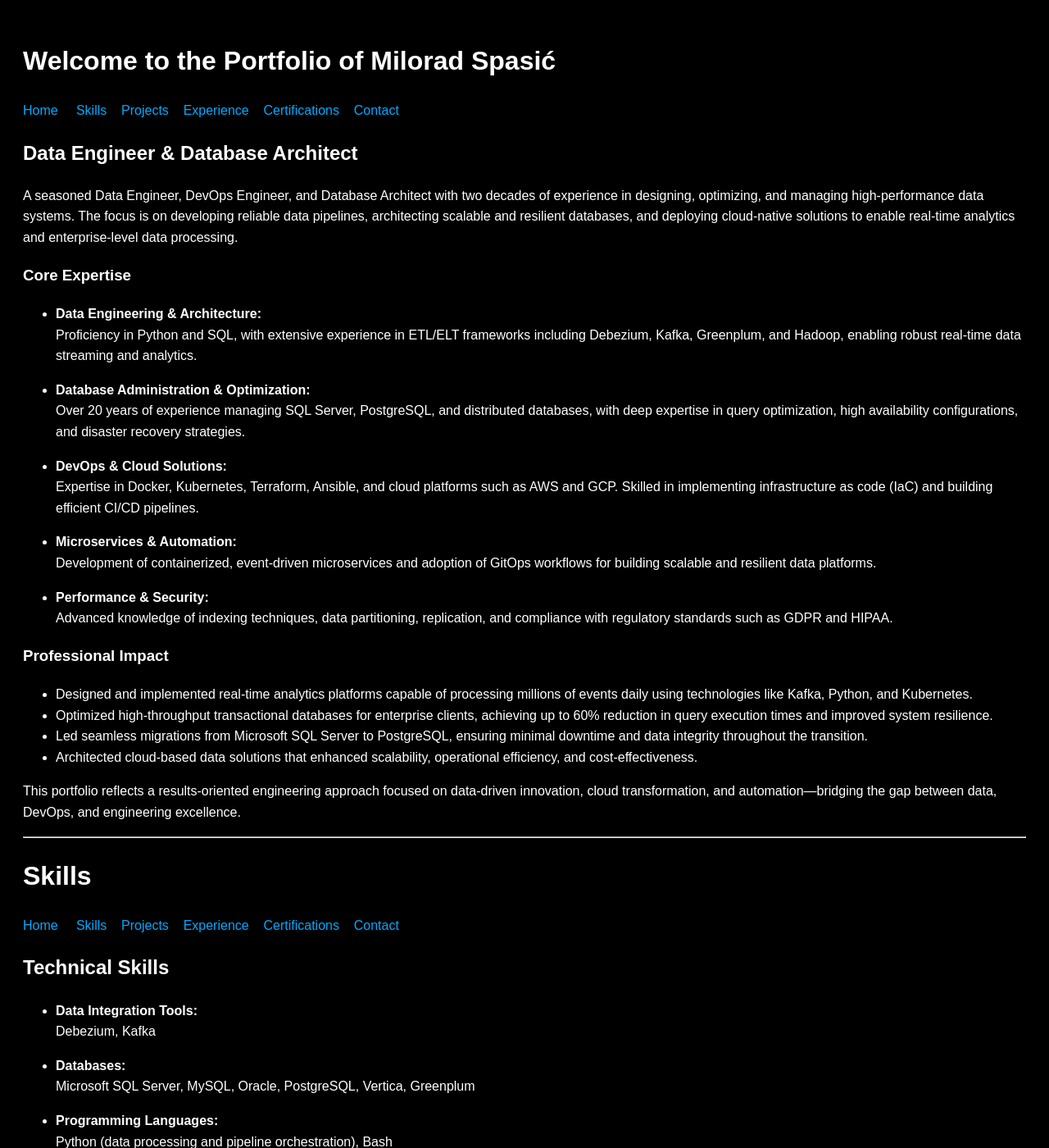
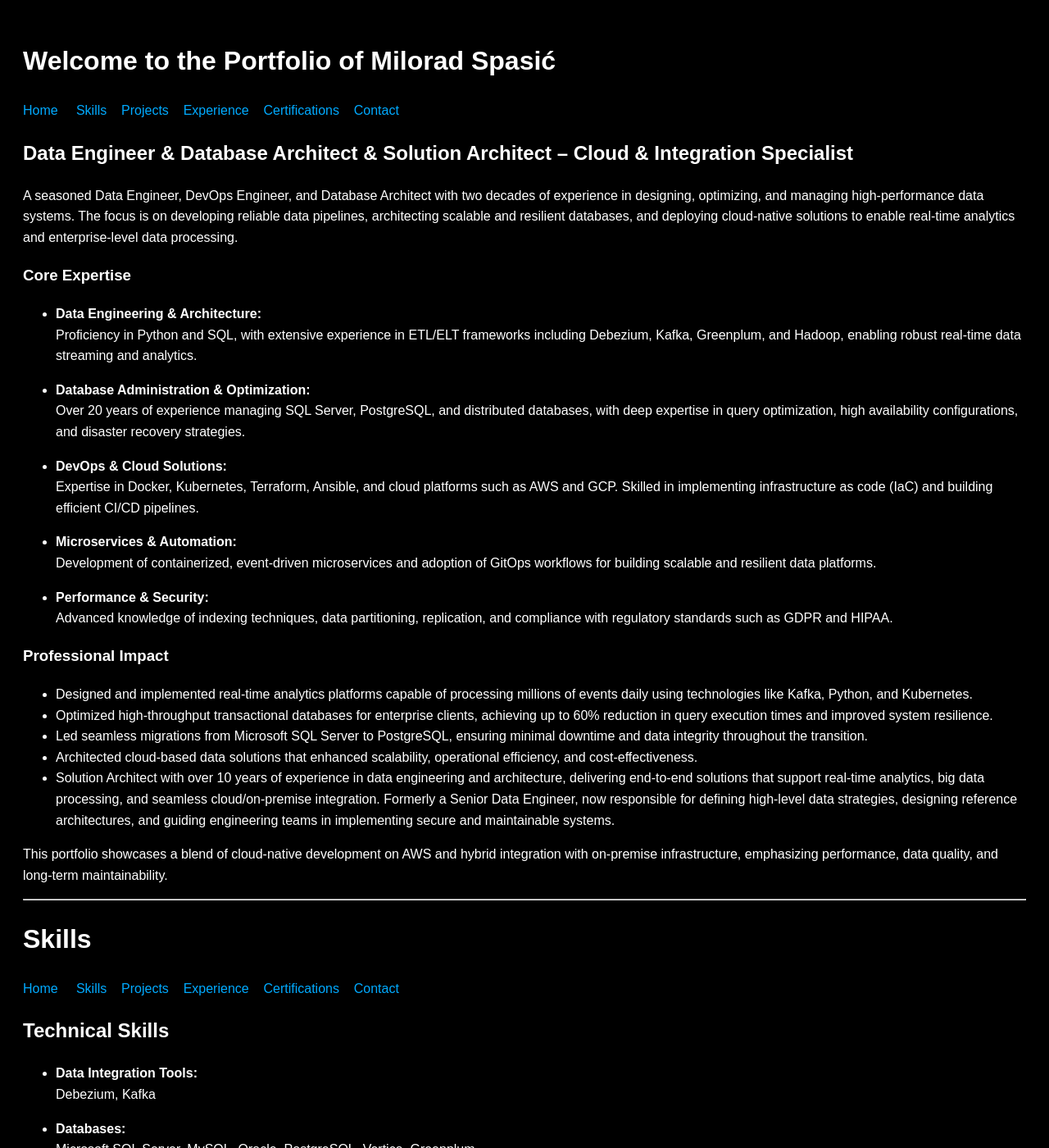
Before and after one commit to floyd011/datameshsync, a Jekyll site: the page built from portfolio/index.md, in a window 1280 px wide and 1400 px high. Shown: the whole window at 82% size. Built offline with Jekyll 4.4.1, drawn with Linux system fonts in a browser that asks for light colours.

Commit message:
Update index.md

```diff
--- a/portfolio/index.md
+++ b/portfolio/index.md
@@ -6,7 +6,7 @@ title: "Portfolio of Milorad Spasić"
 
 [Home](#welcome-to-the-portfolio-of-milorad-spasić) &nbsp; &nbsp; [Skills](#skills) &nbsp; &nbsp;[Projects](#projects) &nbsp; &nbsp;[Experience](#experience) &nbsp; &nbsp;[Certifications](#certifications) &nbsp; &nbsp;[Contact](#contact)
 
-## Data Engineer & Database Architect
+## Data Engineer & Database Architect & Solution Architect – Cloud & Integration Specialist
 
 A seasoned Data Engineer, DevOps Engineer, and Database Architect with two decades of experience in designing, optimizing, and managing high-performance data systems. The focus is on developing reliable data pipelines, architecting scalable and resilient databases, and deploying cloud-native solutions to enable real-time analytics and enterprise-level data processing.
 
@@ -33,8 +33,9 @@ A seasoned Data Engineer, DevOps Engineer, and Database Architect with two decad
 - Optimized high-throughput transactional databases for enterprise clients, achieving up to 60% reduction in query execution times and improved system resilience.
 - Led seamless migrations from Microsoft SQL Server to PostgreSQL, ensuring minimal downtime and data integrity throughout the transition.
 - Architected cloud-based data solutions that enhanced scalability, operational efficiency, and cost-effectiveness.
+- Solution Architect with over 10 years of experience in data engineering and architecture, delivering end-to-end solutions that support real-time analytics, big data processing, and seamless cloud/on-premise integration. Formerly a Senior Data Engineer, now responsible for defining high-level data strategies, designing reference architectures, and guiding engineering teams in implementing secure and maintainable systems.
 
-This portfolio reflects a results-oriented engineering approach focused on data-driven innovation, cloud transformation, and automation—bridging the gap between data, DevOps, and engineering excellence.
+This portfolio showcases a blend of cloud-native development on AWS and hybrid integration with on-premise infrastructure, emphasizing performance, data quality, and long-term maintainability.
 
 ---
 
```
